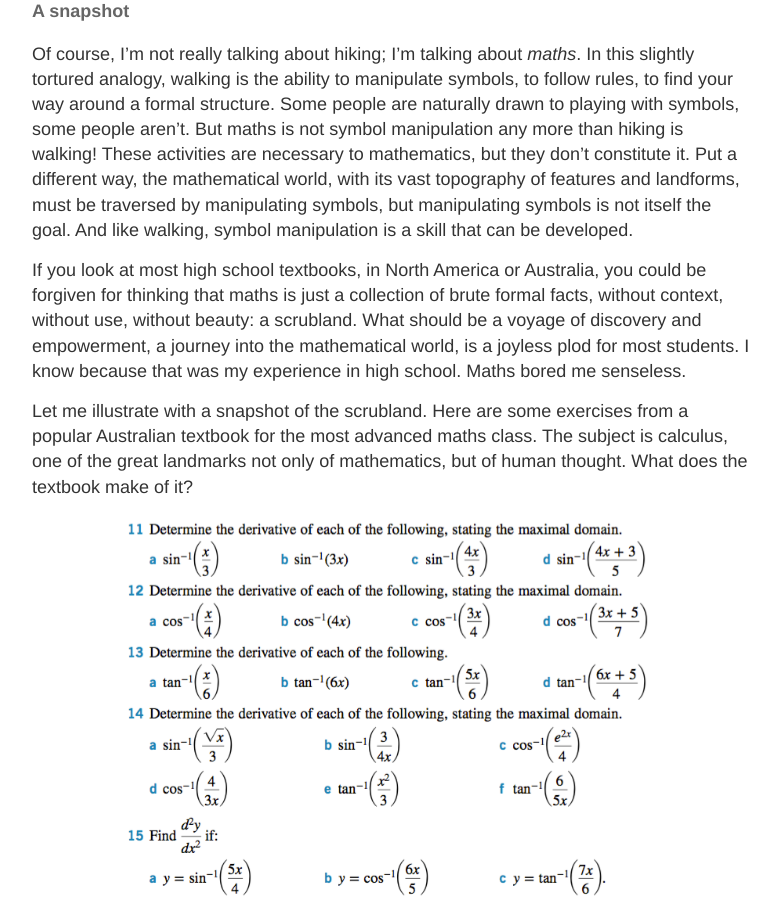
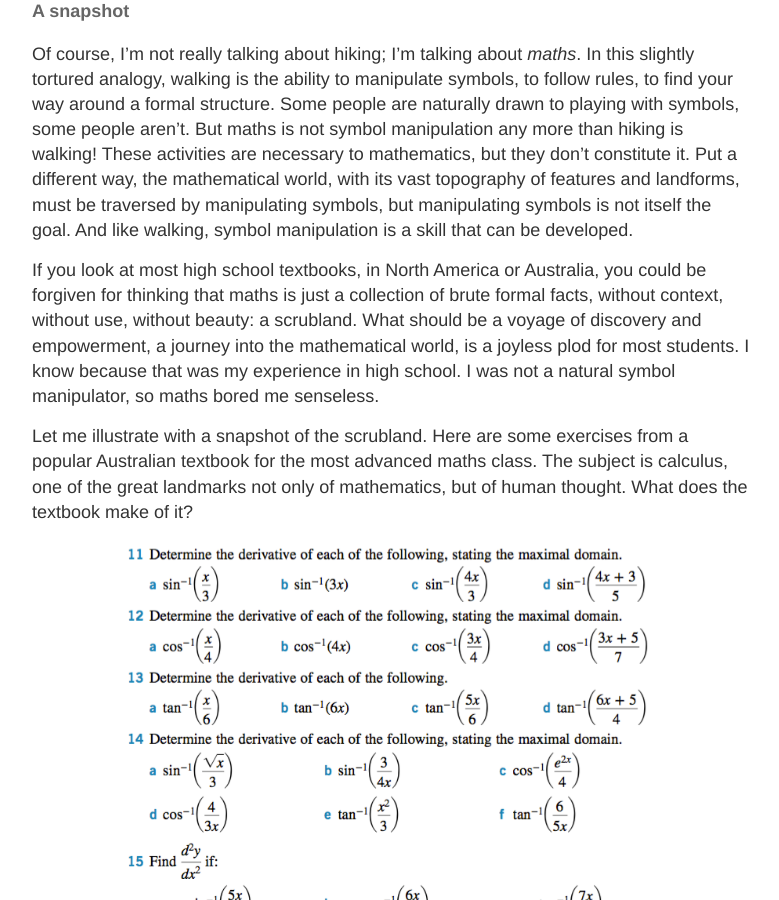
Before and after one commit to hapax/hapax.github.io, a Jekyll site: the page built from assets/teaching.md, in a window 1280 px wide and 900 px high, scrolled down 1628 px. Shown: the whole window, without its empty margins (248-1027 px from the left). Built offline with Jekyll 4.4.1, drawn with Linux system fonts in a browser that asks for light colours; our own code applies the rules of GitHub Pages for plain Markdown files; formulas are drawn with MathJax 3; a script that is not in the unit is left out.

Commit message:
Update teaching.md

```diff
--- a/assets/teaching.md
+++ b/assets/teaching.md
@@ -96,7 +96,7 @@ without use, without beauty: a scrubland.
 What should be a voyage of discovery and empowerment, a journey into
 the mathematical world, is a joyless plod for most students.
 I know because that was my experience in high school.
-Maths bored me senseless.
+I was not a natural symbol manipulator, so maths bored me senseless.
 
 Let me illustrate with a snapshot of the scrubland.
 Here are some exercises from a popular Australian textbook for the
```
